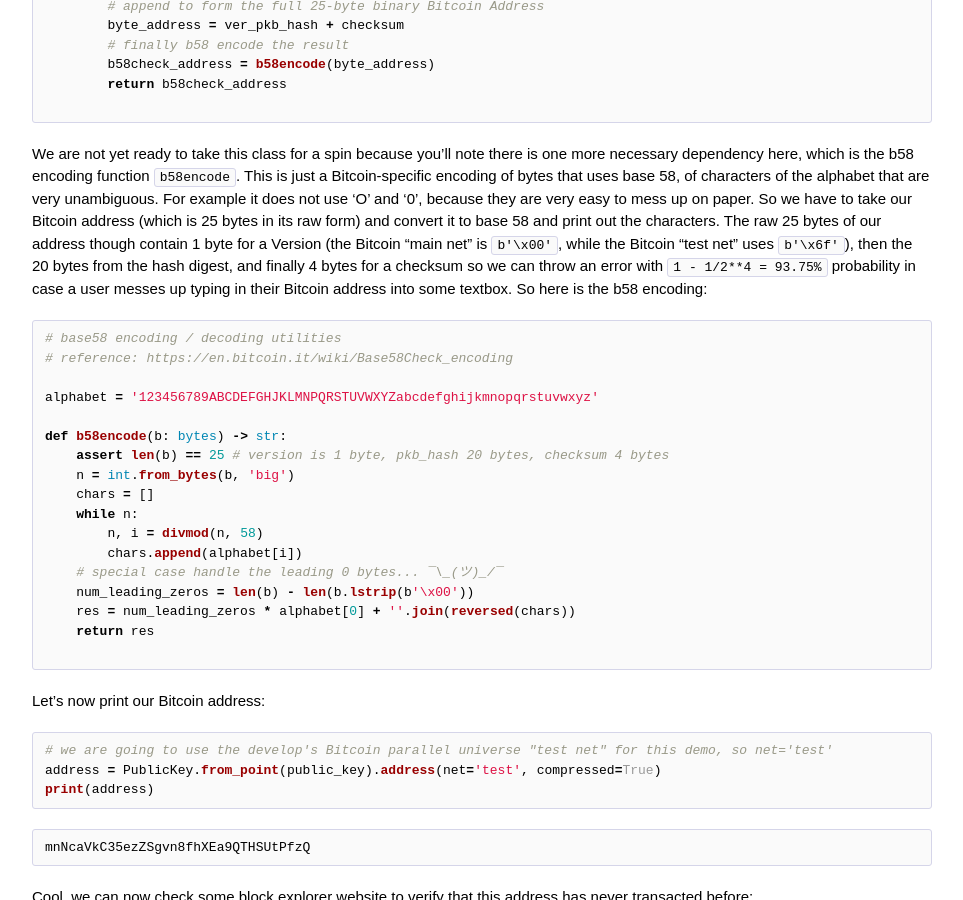
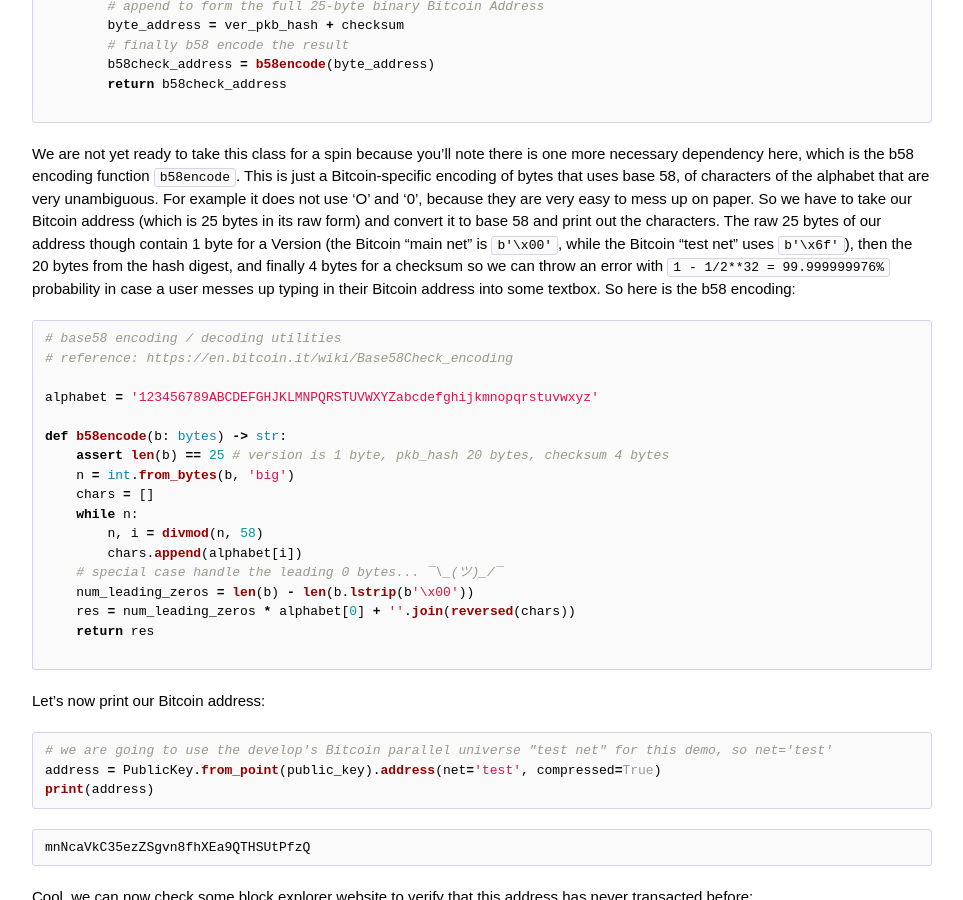
Before and after one commit to karpathy/karpathy.github.io, a Jekyll site: the page built from _posts/2021-06-21-blockchain.markdown, in a window 1280 px wide and 900 px high, scrolled down 15897 px. Shown: the whole window, without its empty margins (158-1121 px from the left). Built offline with Jekyll 4.4.1, drawn with Linux system fonts in a browser that asks for light colours; comment, search, counter and statistics services are not loaded.

Commit message:
Update 2021-06-21-blockchain.markdown
I think a 4 byte checksum has 32 bits

````diff
--- a/_posts/2021-06-21-blockchain.markdown
+++ b/_posts/2021-06-21-blockchain.markdown
@@ -804,7 +804,7 @@ class PublicKey(Point):
 
 ```
 
-We are not yet ready to take this class for a spin because you'll note there is one more necessary dependency here, which is the b58 encoding function `b58encode`. This is just a Bitcoin-specific encoding of bytes that uses base 58, of characters of the alphabet that are very unambiguous. For example it does not use 'O' and '0', because they are very easy to mess up on paper. So we have to take our Bitcoin address (which is 25 bytes in its raw form) and convert it to base 58 and print out the characters. The raw 25 bytes of our address though contain 1 byte for a Version (the Bitcoin "main net" is `b'\x00'`, while the Bitcoin "test net" uses `b'\x6f'`), then the 20 bytes from the hash digest, and finally 4 bytes for a checksum so we can throw an error with `1 - 1/2**4 = 93.75%` probability in case a user messes up typing in their Bitcoin address into some textbox. So here is the b58 encoding:
+We are not yet ready to take this class for a spin because you'll note there is one more necessary dependency here, which is the b58 encoding function `b58encode`. This is just a Bitcoin-specific encoding of bytes that uses base 58, of characters of the alphabet that are very unambiguous. For example it does not use 'O' and '0', because they are very easy to mess up on paper. So we have to take our Bitcoin address (which is 25 bytes in its raw form) and convert it to base 58 and print out the characters. The raw 25 bytes of our address though contain 1 byte for a Version (the Bitcoin "main net" is `b'\x00'`, while the Bitcoin "test net" uses `b'\x6f'`), then the 20 bytes from the hash digest, and finally 4 bytes for a checksum so we can throw an error with `1 - 1/2**32 = 99.999999976%` probability in case a user messes up typing in their Bitcoin address into some textbox. So here is the b58 encoding:
 
 
 ```python
````
